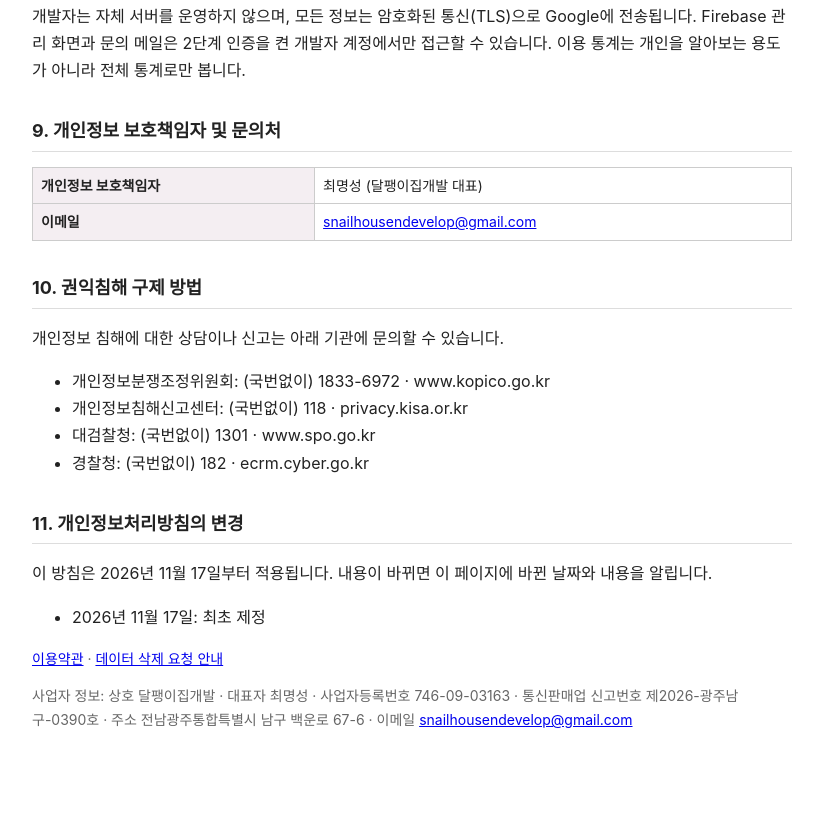
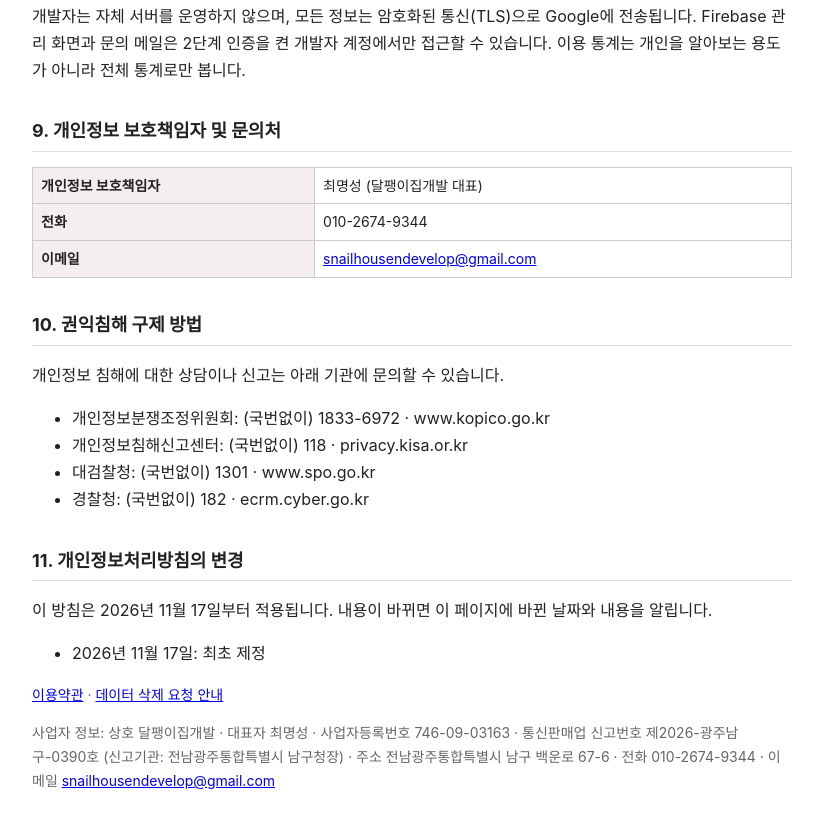
Before and after one commit to snailhousendevelop-source/monsterinterview, a plain HTML site: page privacy.html in a window 1280 px wide. Shown: the part 3147-3974 px from the top of the page, without its empty margins (228-1051 px from the left). Before the commit the page ends 3953 px from the top, so only its background shows below. Drawn offline with Linux system fonts and the light colour scheme.

Commit message:
Add files via upload

```diff
--- a/privacy.html
+++ b/privacy.html
@@ -89,6 +89,7 @@
 <h2>9. 개인정보 보호책임자 및 문의처</h2>
 <table>
   <tr><th>개인정보 보호책임자</th><td>최명성 (달팽이집개발 대표)</td></tr>
+  <tr><th>전화</th><td>010-2674-9344</td></tr>
   <tr><th>이메일</th><td><a href="mailto:snailhousendevelop@gmail.com">snailhousendevelop@gmail.com</a></td></tr>
 </table>
 
@@ -106,6 +107,6 @@
 <ul><li>2026년 11월 17일: 최초 제정</li></ul>
 
 <p class="meta"><a href="terms.html">이용약관</a> · <a href="delete.html">데이터 삭제 요청 안내</a></p>
-<p class="meta">사업자 정보: 상호 달팽이집개발 · 대표자 최명성 · 사업자등록번호 746-09-03163 · 통신판매업 신고번호 제2026-광주남구-0390호 · 주소 전남광주통합특별시 남구 백운로 67-6 · 이메일 <a href="mailto:snailhousendevelop@gmail.com">snailhousendevelop@gmail.com</a></p>
+<p class="meta">사업자 정보: 상호 달팽이집개발 · 대표자 최명성 · 사업자등록번호 746-09-03163 · 통신판매업 신고번호 제2026-광주남구-0390호 (신고기관: 전남광주통합특별시 남구청장) · 주소 전남광주통합특별시 남구 백운로 67-6 · 전화 010-2674-9344 · 이메일 <a href="mailto:snailhousendevelop@gmail.com">snailhousendevelop@gmail.com</a></p>
 </body>
 </html>
```
